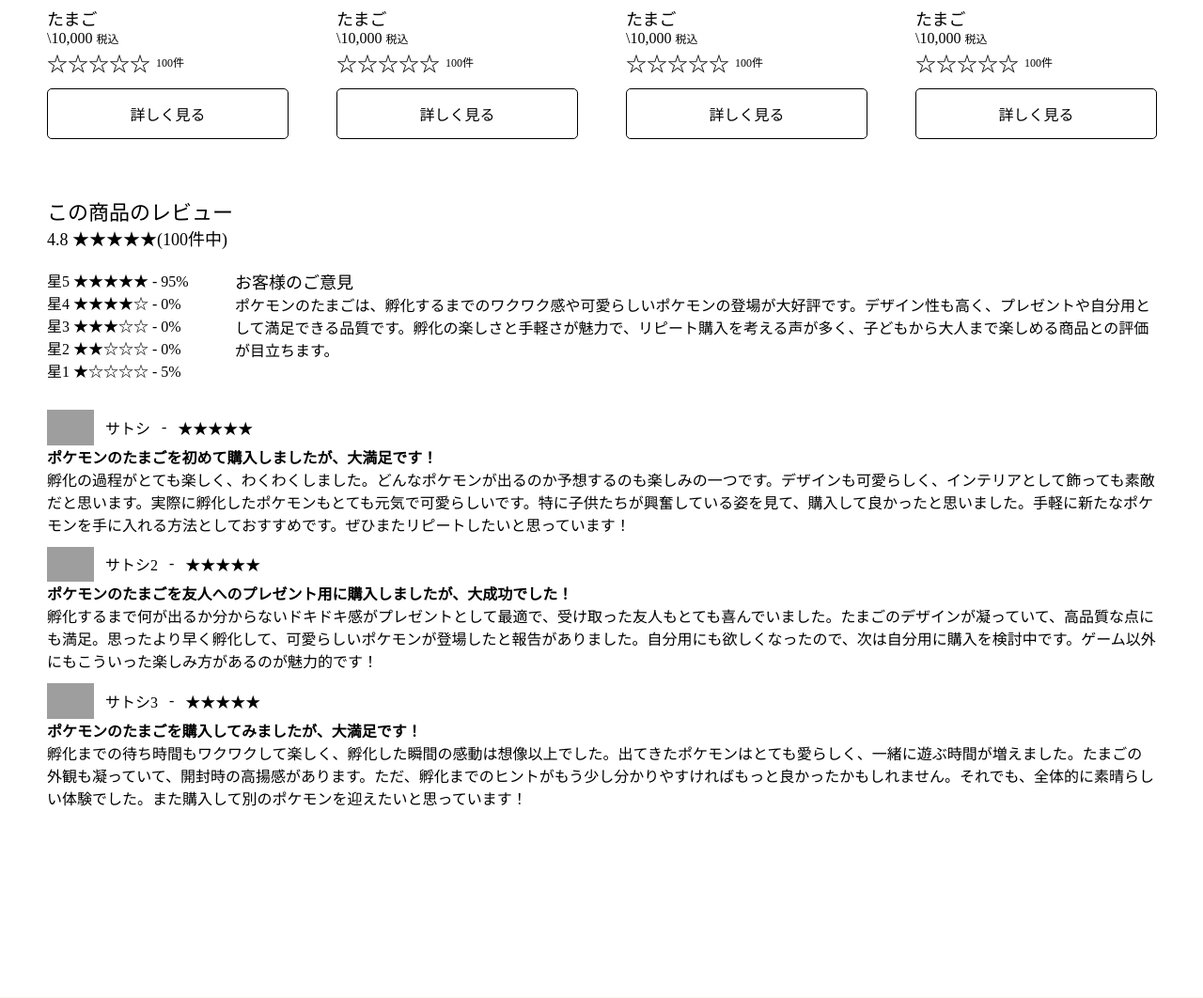
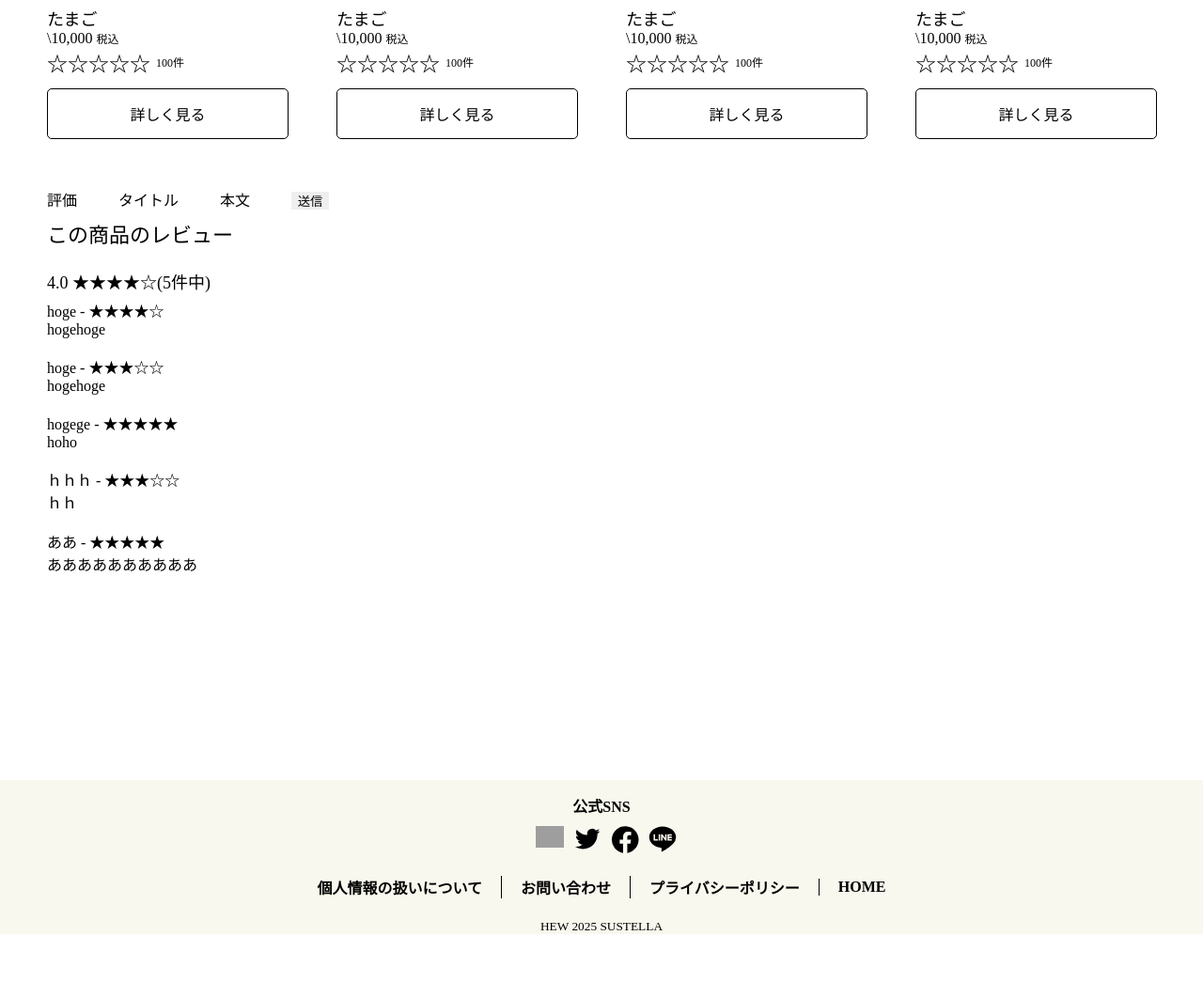
Before and after one commit to solomon011110/HEW2_04, a Flask app: page /store/1 in a window 1280 px wide; the page is wider, and only the part inside the window is pictured. Shown: the part 1506-2568 px from the top of that part at 94% size. After the commit the page ends 2500 px from the top of that part, so only its background shows below. Run offline with Flask 3, Linux system fonts and the light colour scheme; some web fonts are replaced; grey boxes are pictures that could not be loaded.

Commit message:
レビュー機能復帰

```diff
--- a/project/app/routes.py
+++ b/project/app/routes.py
@@ -58,7 +58,11 @@ def store(id):
     product = Product.query.get_or_404(id)
     image_url = get_product_images(id)
     reviews = Review.query.filter(id == Review.product_id).all()
-    return render_template('store.html', product=product, image_url=image_url, reviews=reviews)
+    review_avg_star = [review.star for review in reviews]
+    review_avg_star = sum(review_avg_star)/len(review_avg_star)
+    int_review_avg_star = int(round(review_avg_star, 0))
+    sum_review = len(reviews)
+    return render_template('store.html', product=product, image_url=image_url, reviews=reviews, review_avg_star=review_avg_star, int_review_avg_star=int_review_avg_star, sum_review=sum_review)
 
 
 @bp.route('/store/<int:product_id>/review', methods=['POST'])
--- a/project/app/templates/store.html
+++ b/project/app/templates/store.html
@@ -27,9 +27,9 @@
             <h3>{{ product.name }}</h3>
             <div class="review flex-box">
                 <div class="star">
-                    <p>☆☆☆☆☆</p>
+                    <p>{{review_avg_star}} {{"★"*int_review_avg_star}}{{"☆"*(5-int_review_avg_star)}}</p>
                 </div>
-                <p class="howmanyreviews">{{ product.review_count }}件</p>
+                <p class="howmanyreviews">{{sum_review}}件</p>
             </div>
             <h4>\{{ product.sale_price }} <span class="tax">税込</span></h4>
             <form action="{{ url_for('main.add_to_cart', product_id=product.id) }}" method="POST">
@@ -134,56 +134,29 @@
       </div>
     </a>
   </div>
-  <div class="review-box">
-    <h4>この商品のレビュー</h4>
-    <h5>4.8 ★★★★★(100件中)</h5>
-    <div class="flex-box">
-      <div class="star-box">
-        <p>星5 ★★★★★ - 95%</p>
-        <p>星4 ★★★★☆ - 0%</p>
-        <p>星3 ★★★☆☆ - 0%</p>
-        <p>星2 ★★☆☆☆ - 0%</p>
-        <p>星1 ★☆☆☆☆ - 5%</p>
-      </div>
-      <div class="summary">
-        <!-- chatgptかなんか使ってレビューの要約できたら面白そうと思ったけど無理そうだったら消していいです下-->
-        <h5>お客様のご意見</h5>
-        <p>ポケモンのたまごは、孵化するまでのワクワク感や可愛らしいポケモンの登場が大好評です。デザイン性も高く、プレゼントや自分用として満足できる品質です。孵化の楽しさと手軽さが魅力で、リピート購入を考える声が多く、子どもから大人まで楽しめる商品との評価が目立ちます。</p>
-      </div>
+
+  <div>
+    <div>
+      <form action="{{ url_for('main.add_review', product_id=product.id) }}" method="post">
+        <label>評価<input type="number" name="star"></label>
+        <label>タイトル<input type="text" name="title"></label>
+        <label>本文<input type="text" name="describe"></label>
+        <input type="submit" value="送信">
+      </form>
     </div>
-    <div class="comment">
-      <div class="review-box-box">
-        <div class="flex-box">
-          <img src="./images/icon.png" alt="">
-          <p>サトシ</p>
-          <p>-</p>
-          <p>★★★★★</p>
-        </div>
-          <p class="bold">ポケモンのたまごを初めて購入しましたが、大満足です！</p>
-          <p>孵化の過程がとても楽しく、わくわくしました。どんなポケモンが出るのか予想するのも楽しみの一つです。デザインも可愛らしく、インテリアとして飾っても素敵だと思います。実際に孵化したポケモンもとても元気で可愛らしいです。特に子供たちが興奮している姿を見て、購入して良かったと思いました。手軽に新たなポケモンを手に入れる方法としておすすめです。ぜひまたリピートしたいと思っています！</p>
-      </div>
-      <div class="review-box-box">
-        <div class="flex-box">
-          <img src="./images/icon.png" alt="">
-          <p>サトシ2</p>
-          <p>-</p>
-          <p>★★★★★</p>
-        </div>
-          <p class="bold">ポケモンのたまごを友人へのプレゼント用に購入しましたが、大成功でした！</p>
-          <p>孵化するまで何が出るか分からないドキドキ感がプレゼントとして最適で、受け取った友人もとても喜んでいました。たまごのデザインが凝っていて、高品質な点にも満足。思ったより早く孵化して、可愛らしいポケモンが登場したと報告がありました。自分用にも欲しくなったので、次は自分用に購入を検討中です。ゲーム以外にもこういった楽しみ方があるのが魅力的です！</p>
-      </div>
-      <div class="review-box-box">
-        <div class="flex-box">
-          <img src="./images/icon.png" alt="">
-          <p>サトシ3</p>
-          <p>-</p>
-          <p>★★★★★</p>
-        </div>
-          <p class="bold">ポケモンのたまごを購入してみましたが、大満足です！</p>
-          <p>孵化までの待ち時間もワクワクして楽しく、孵化した瞬間の感動は想像以上でした。出てきたポケモンはとても愛らしく、一緒に遊ぶ時間が増えました。たまごの外観も凝っていて、開封時の高揚感があります。ただ、孵化までのヒントがもう少し分かりやすければもっと良かったかもしれません。それでも、全体的に素晴らしい体験でした。また購入して別のポケモンを迎えたいと思っています！</p>
-      </div>
+
+    <div>
+      <h4>この商品のレビュー</h4>
+      <h5>{{review_avg_star}} {{"★"*int_review_avg_star}}{{"☆"*(5-int_review_avg_star)}}({{sum_review}}件中)</h5>
+      {% for review in reviews %}
+      <p>{{review.title}} -
+        {{"★"*review.star}}{{"☆"*(5-review.star)}}</p>
+      <p>{{review.describe}}</p>
+      <br/>
+      {% endfor %}
     </div>
   </div>
+</div>
 
   <div style="margin-bottom: 200px;"><!-- 実装するときけしてください　footerできるまで下スぺ-ス作りたいだけ --></div>
         </div>
```
Also changed, not shown: project/app/example.db.
